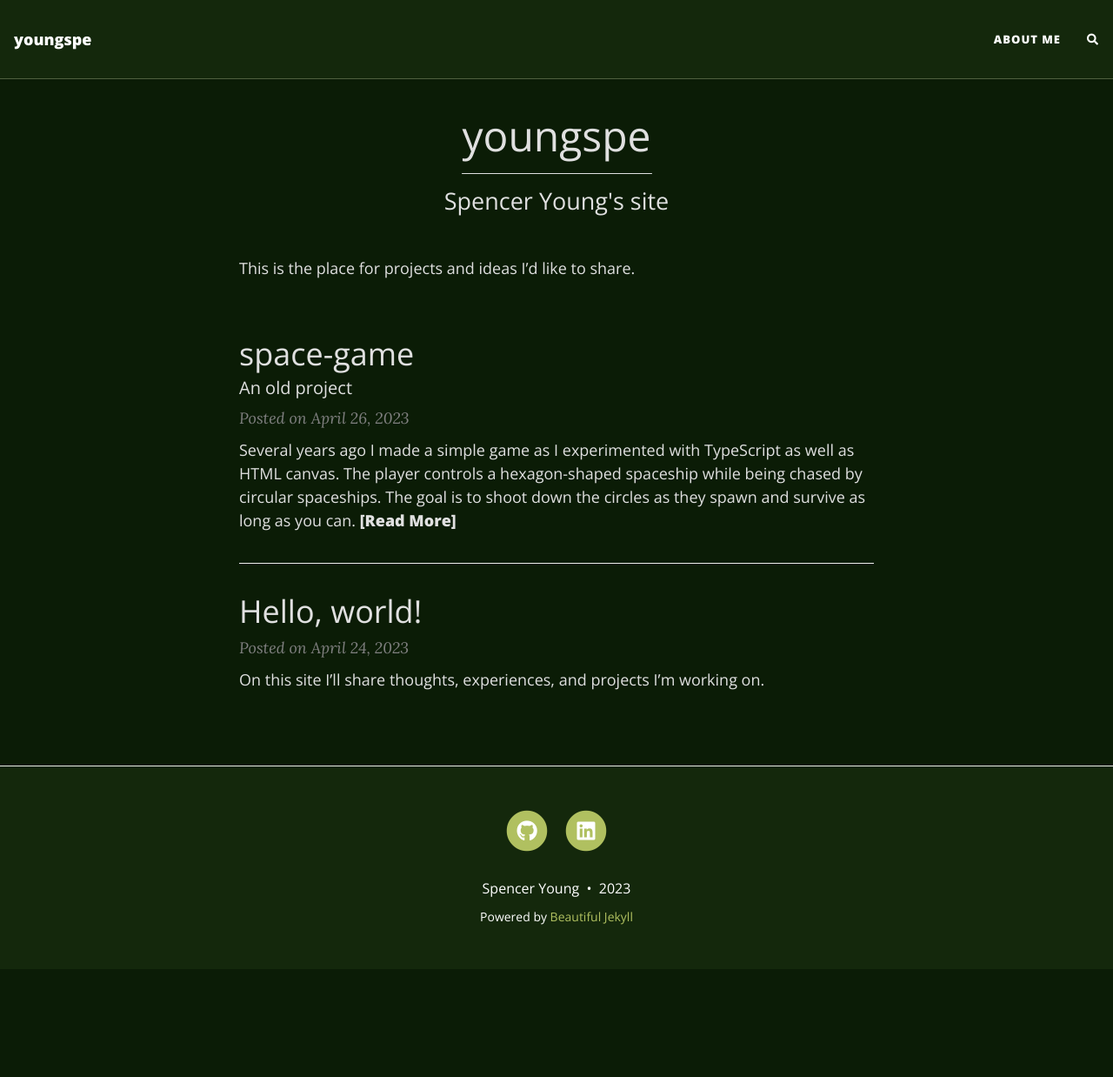
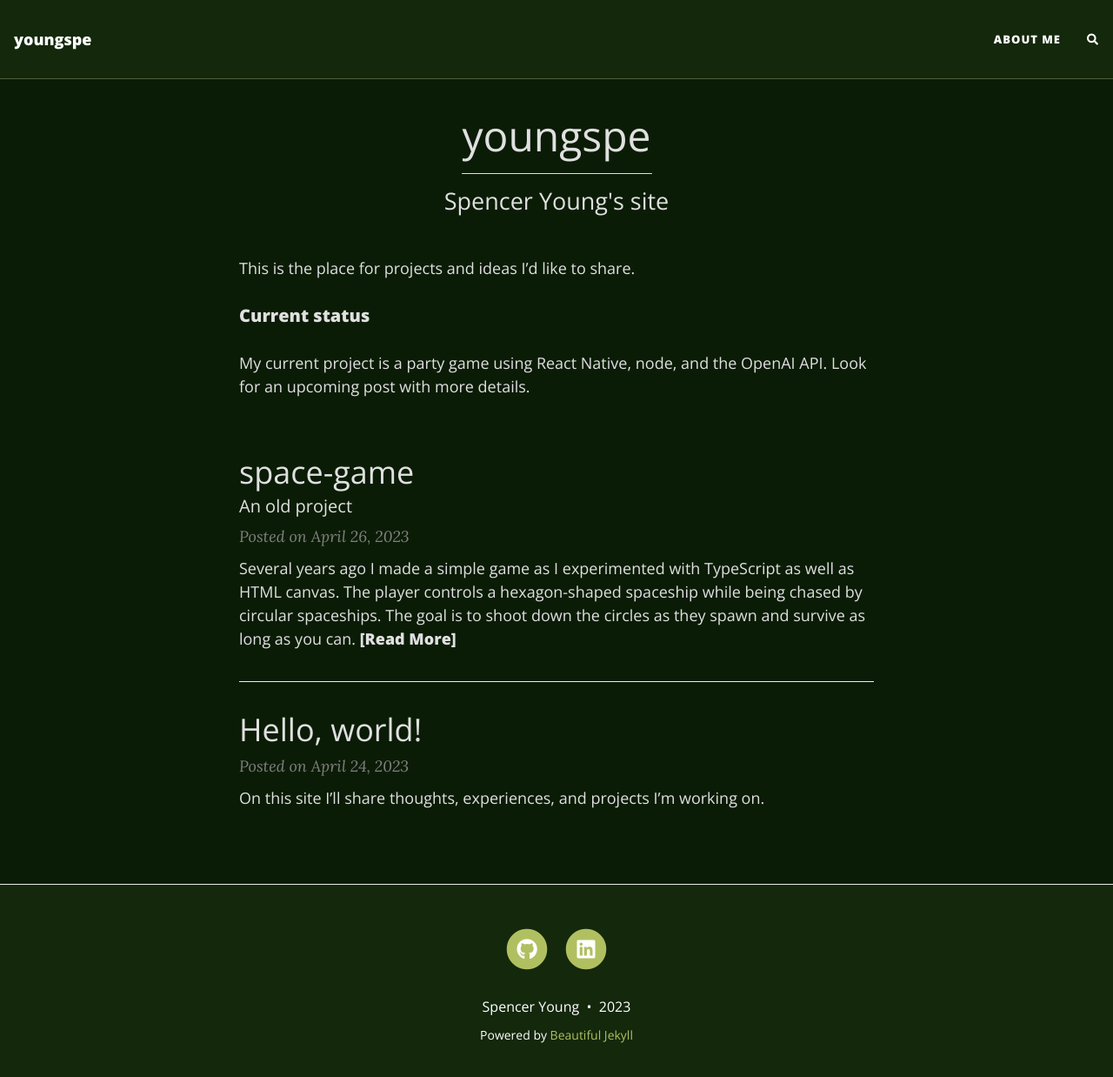
Before and after one commit to youngspe/youngspe.github.io, a Jekyll site: the page built from index.md, in a window 1280 px wide and 1250 px high. Shown: the top 1238 px of the window at 87% size. Built offline with Jekyll 4.4.1, drawn with Linux system fonts in a browser that asks for light colours; nearby versions of some CDN libraries; the list of posts is cut into pages by our own code; comment, search, counter and statistics services are not loaded.

Commit message:
add current status bit to home page

```diff
--- a/index.md
+++ b/index.md
@@ -6,3 +6,7 @@ subtitle: Spencer Young's site
 ---
 
 This is the place for projects and ideas I'd like to share.
+
+### Current status
+
+My current project is a party game using React Native, node, and the OpenAI API. Look for an upcoming post with more details.
```
